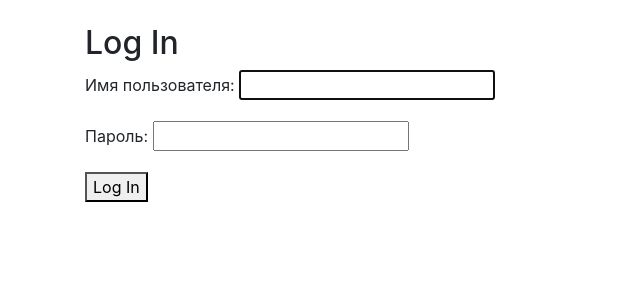
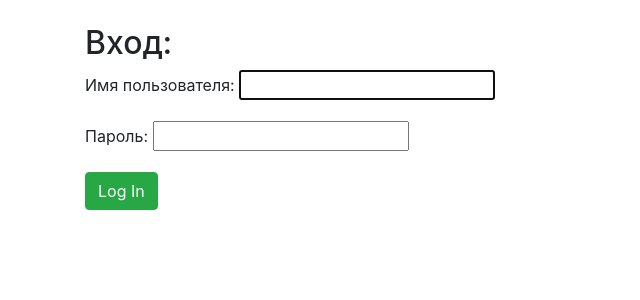
Before and after one commit to alex01as1984/newspaper_project, a Django app: page /users/login/ in a window 1280 px wide. Shown: the part 56-356 px from the top of the page, without its empty margins (0-640 px from the left). Run offline with Django 3.2, Linux system fonts and the light colour scheme; parts of the project's set-up code (start-up, migrations or seed data) failed here and were passed over; some libraries are stand-ins or nearby versions.

Commit message:
update_button login.html

```diff
--- a/newspaper_project/templates/registration/login.html
+++ b/newspaper_project/templates/registration/login.html
@@ -2,10 +2,10 @@
 {% block title %}Log In{% endblock title %}
 
 {% block content %}
-    <h2>Log In</h2>
+    <h2>Вход:</h2>
     <form method="post">
         {% csrf_token %}
         {{ form.as_p }}
-        <button type="submit">Log In</button>
+        <button class="btn btn-success" type="submit">Log In</button>
     </form>
 {% endblock content %}
```
Also changed, not shown: newspaper_project/db.sqlite3.
